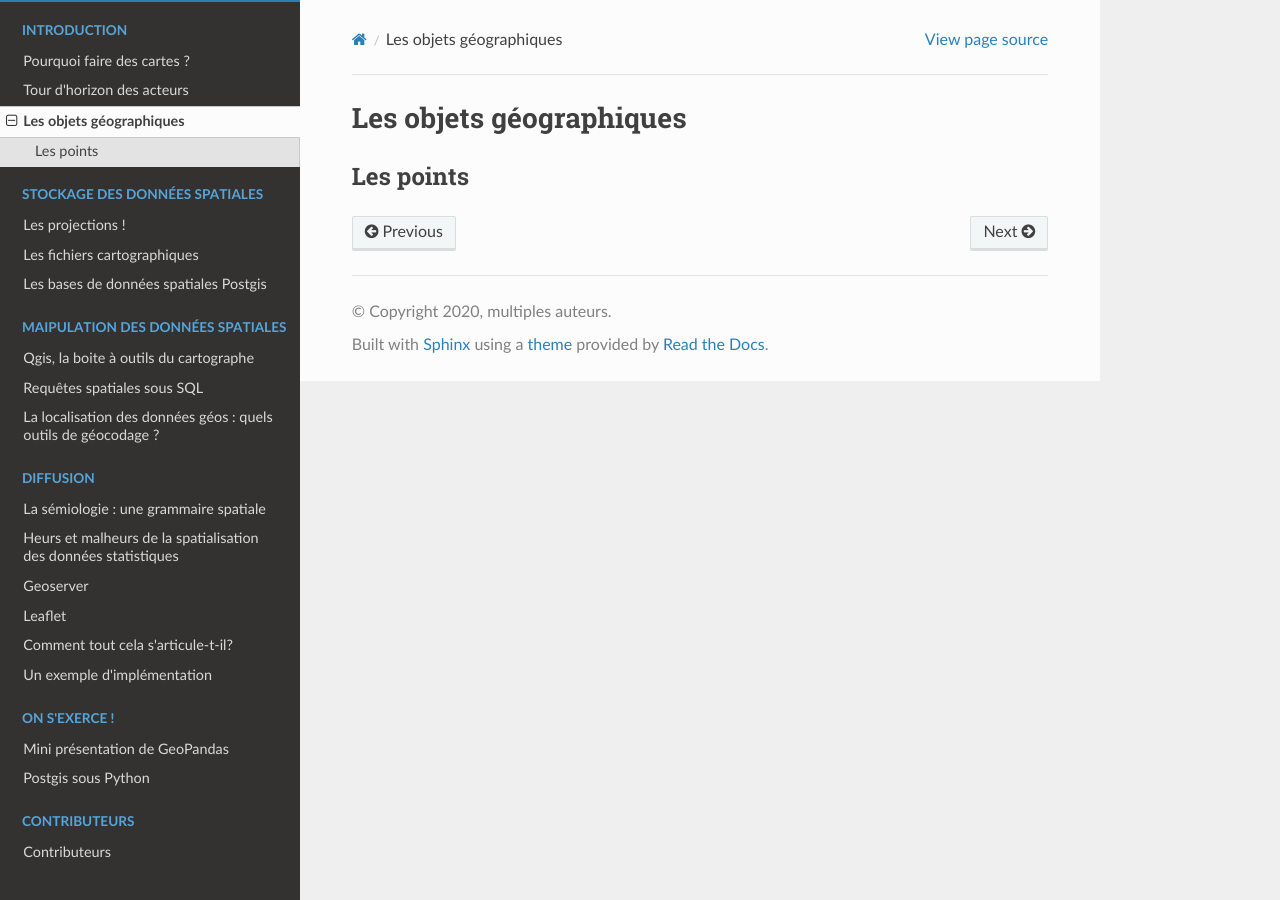
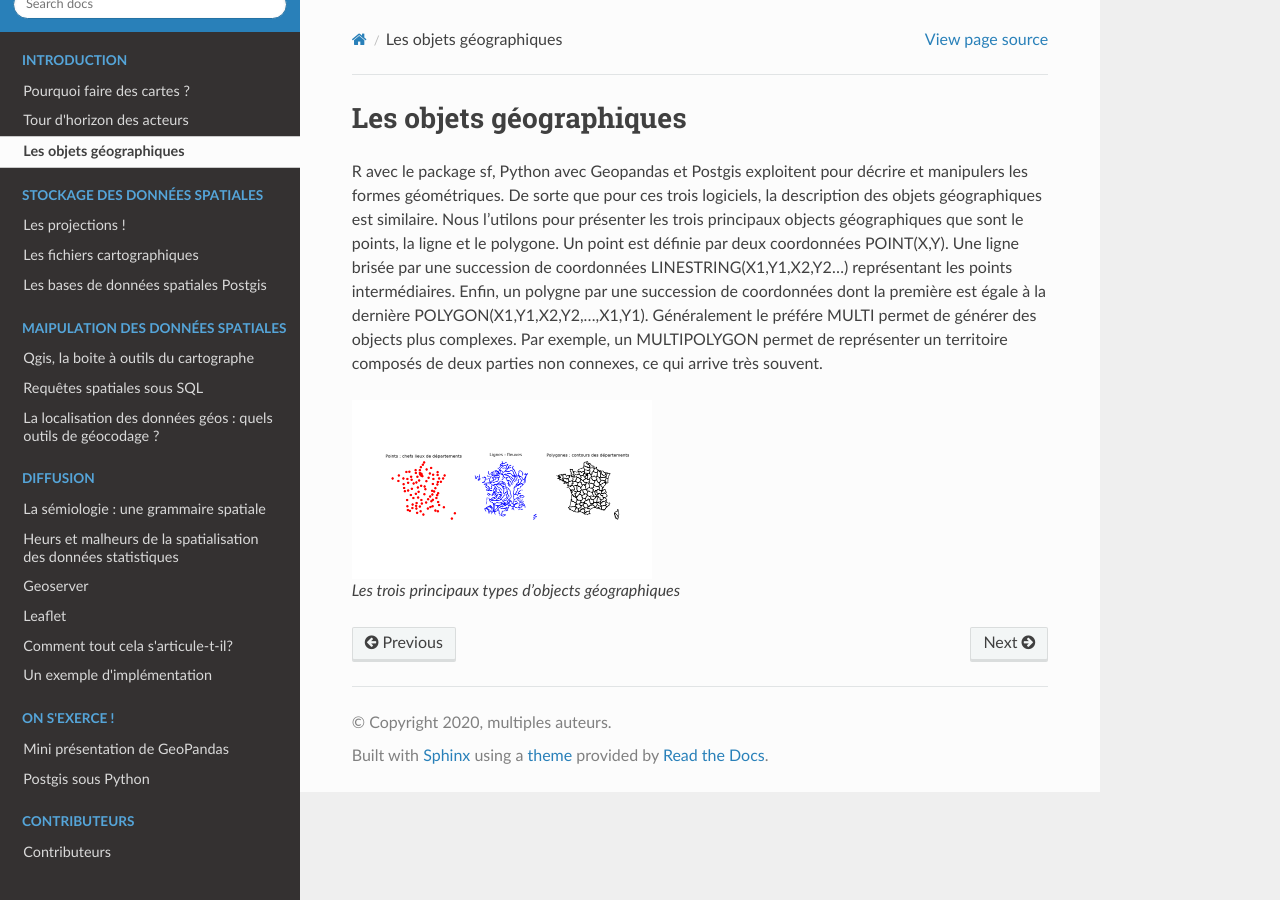
Before and after one commit to JulieDjidji/memocarto, a Sphinx documentation site: the page built from doc/source/objgeo.rst, in a window 1280 px wide. Built offline with Sphinx 7.4.7 and the Read the Docs theme 2.0.0, drawn with Linux system fonts in a browser that asks for light colours; pages that are not in the unit, such as notebooks, are missing from menus.

Commit message:
Update objgeo.rst

```diff
--- a/doc/source/objgeo.rst
+++ b/doc/source/objgeo.rst
@@ -1,5 +1,10 @@
 Les objets géographiques
 =========================
 
-Les points
------------
+R avec le package sf, Python avec Geopandas et Postgis exploitent pour décrire et manipulers les formes géométriques. De sorte que pour ces trois logiciels, la description des objets géographiques est similaire. Nous l'utilons pour présenter les trois principaux objects géographiques que sont le points, la ligne et le polygone. Un point est définie par deux coordonnées POINT(X,Y). Une ligne brisée par une succession de coordonnées LINESTRING(X1,Y1,X2,Y2...) représentant les points intermédiaires. Enfin, un polygne par une succession de coordonnées dont la première est égale à la dernière POLYGON(X1,Y1,X2,Y2,...,X1,Y1). Généralement le préfére MULTI permet de générer des objects plus complexes. Par exemple, un MULTIPOLYGON permet de représenter un territoire composés de deux parties non connexes, ce qui arrive très souvent.
+
+
+.. figure:: _static/objetgeo.png
+   :width: 300
+
+   Les trois principaux types d'objects géographiques
```
